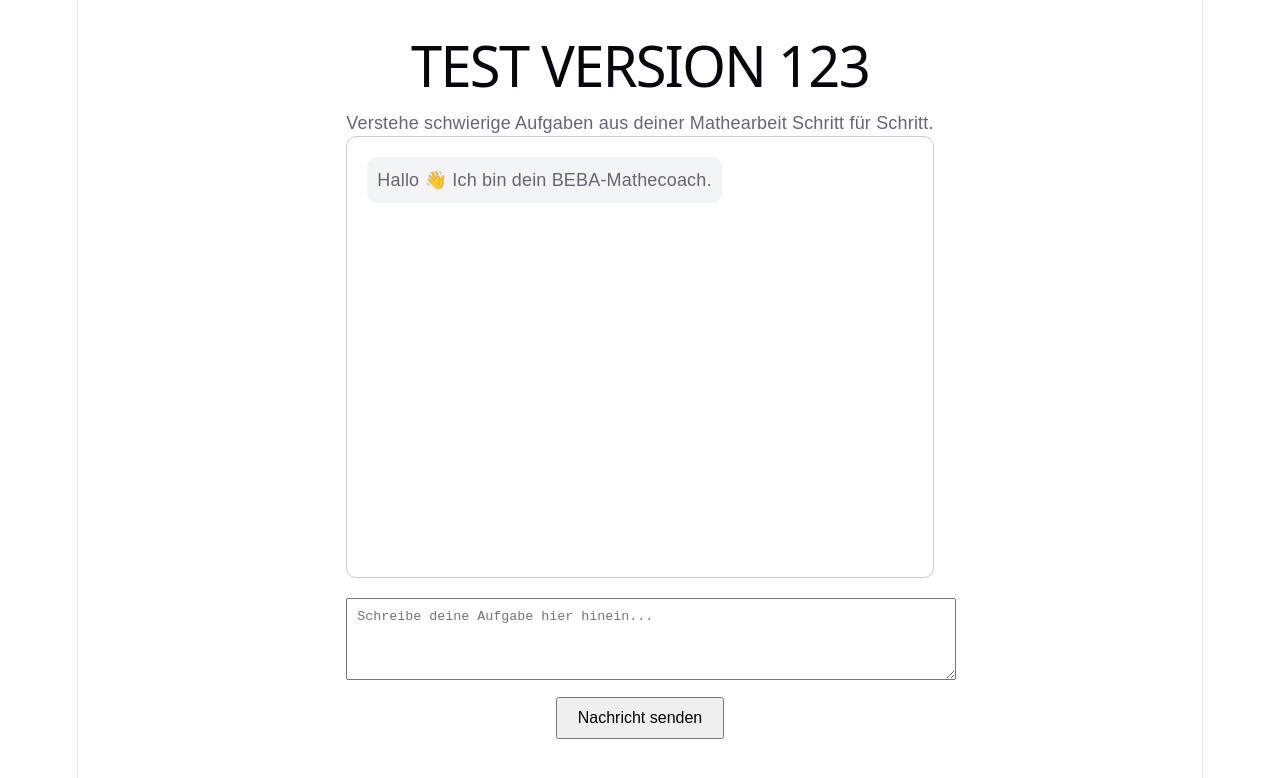
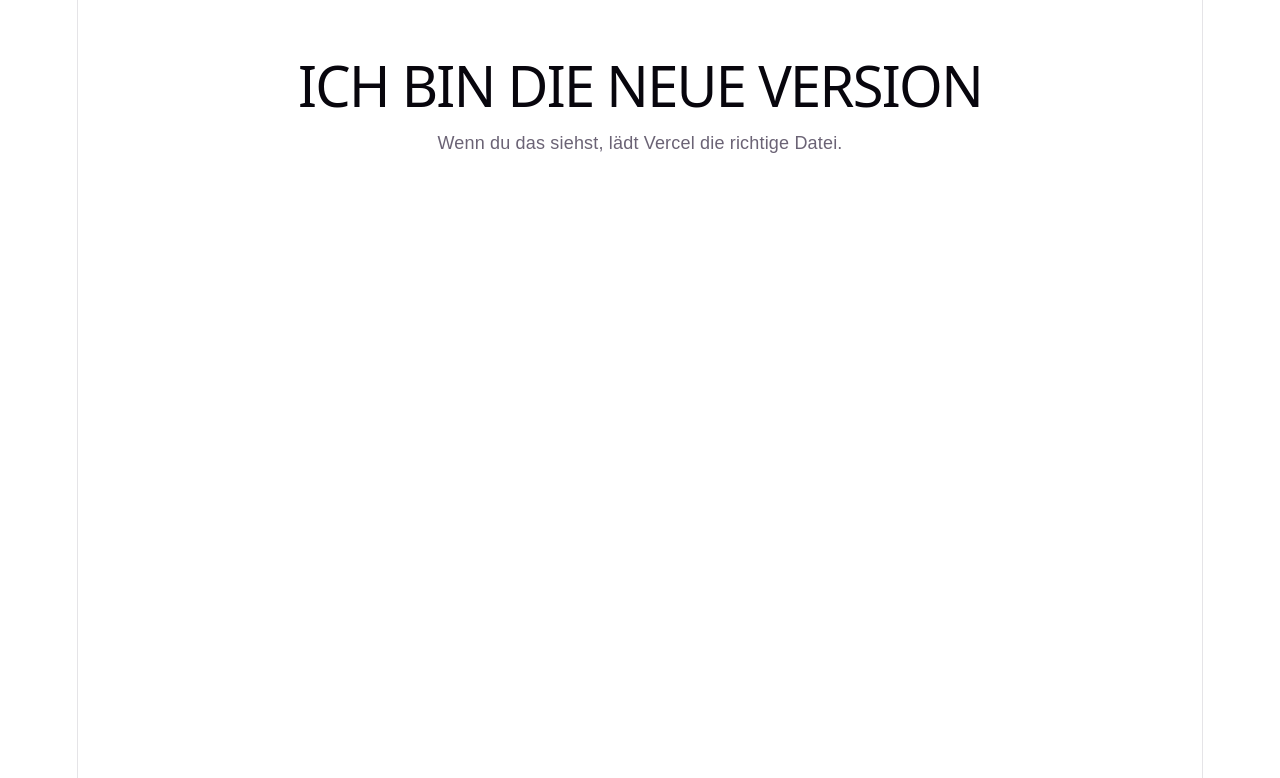
Before and after one commit to ghsgsb6csd-a11y/beba-mathe-coach, a React (Vite) app in the folder beba-mathe-coach/: page / in a window 1280 px wide. Shown: the top 778 px of the page. Built offline with nearby package versions, Linux system fonts and the light colour scheme.

Commit message:
Update App.jsx

```diff
--- a/beba-mathe-coach/src/App.jsx
+++ b/beba-mathe-coach/src/App.jsx
@@ -1,104 +1,17 @@
-import { useState } from "react";
-
 export default function App() {
-  const [messages, setMessages] = useState([
-    {
-      role: "assistant",
-      text: "Hallo 👋 Ich bin dein BEBA-Mathecoach."
-    }
-  ]);
-
-  const [input, setInput] = useState("");
-
-  function sendMessage() {
-    alert("Button funktioniert!");
-
-    if (!input.trim()) return;
-
-    setMessages((prev) => [
-      ...prev,
-      {
-        role: "user",
-        text: input
-      },
-      {
-        role: "assistant",
-        text: "Test erfolgreich: React funktioniert."
-      }
-    ]);
-
-    setInput("");
-  }
-
   return (
     <div
       style={{
         fontFamily: "Arial",
-        maxWidth: "800px",
-        margin: "0 auto",
-        padding: "20px"
+        padding: "40px",
+        textAlign: "center"
       }}
     >
-     <h1>TEST VERSION 123</h1>
+      <h1>ICH BIN DIE NEUE VERSION</h1>
 
       <p>
-        Verstehe schwierige Aufgaben aus deiner Mathearbeit Schritt für Schritt.
+        Wenn du das siehst, lädt Vercel die richtige Datei.
       </p>
-
-      <div
-        style={{
-          border: "1px solid #ccc",
-          borderRadius: "10px",
-          padding: "20px",
-          minHeight: "400px",
-          marginBottom: "20px"
-        }}
-      >
-        {messages.map((msg, index) => (
-          <div
-            key={index}
-            style={{
-              marginBottom: "15px",
-              textAlign: msg.role === "user" ? "right" : "left"
-            }}
-          >
-            <div
-              style={{
-                display: "inline-block",
-                padding: "10px",
-                borderRadius: "10px",
-                background:
-                  msg.role === "user" ? "#dbeafe" : "#f3f4f6"
-              }}
-            >
-              {msg.text}
-            </div>
-          </div>
-        ))}
-      </div>
-
-      <textarea
-        value={input}
-        onChange={(e) => setInput(e.target.value)}
-        placeholder="Schreibe deine Aufgabe hier hinein..."
-        rows={4}
-        style={{
-          width: "100%",
-          padding: "10px",
-          marginBottom: "10px"
-        }}
-      />
-
-      <button
-        onClick={sendMessage}
-        style={{
-          padding: "10px 20px",
-          fontSize: "16px",
-          cursor: "pointer"
-        }}
-      >
-        Nachricht senden
-      </button>
     </div>
   );
 }
```
